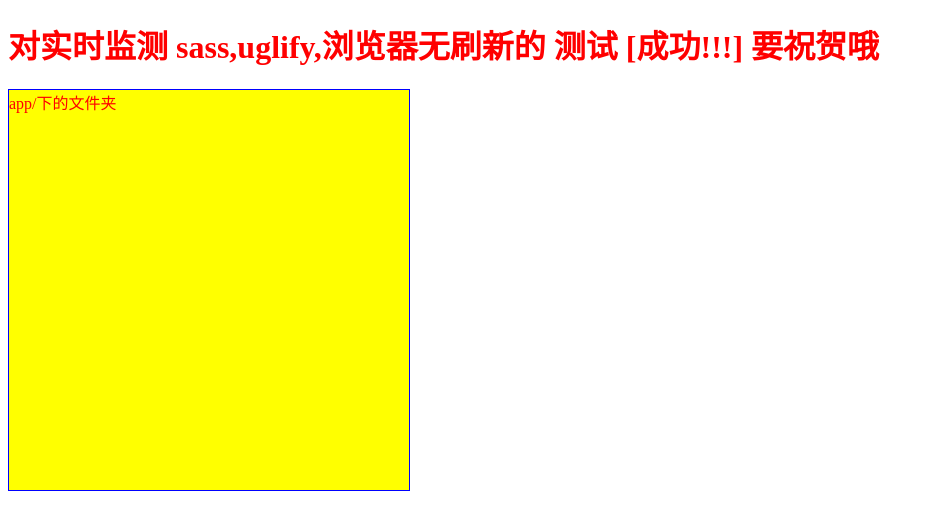
After one commit to yangfei19881024/Useful-project-code, a PHP site: page /app/start.html in a window 1280 px wide. The commit adds this page. Shown: the top 530 px of the page, without its empty margins (0-935 px from the left). Run offline with PHP 8.4, Linux system fonts and the light colour scheme.

Commit message:
深入 uglify 和 grunt-express

```diff
--- a/Gruntjs/grunt-livereload/grunt/app/js/index.js
+++ b/Gruntjs/grunt-livereload/grunt/app/js/index.js
@@ -1,7 +1,7 @@
 (function(){
 
 	document.getElementById("box").onclick = function(){
-		alert("this is yellowbox");
+		alert("this is app/yellowbox?");
 	}
 
 })()
--- /dev/null
+++ b/Gruntjs/grunt-livereload/grunt/app/start.html
@@ -0,0 +1,20 @@
+<!DOCTYPE html>
+<html lang="en">
+<head>
+	<meta charset="UTF-8">
+	<title>Document</title>
+	<link rel="stylesheet" href="../dist/style.css">
+	<style>
+		#box{
+			color:red;
+		}
+	</style>
+</head>
+<body>
+	<h1 class="title">对实时监测 sass,uglify,浏览器无刷新的 测试 [成功!!!] 要祝贺哦</h1>
+	<div class="box" id="box">
+		app/下的文件夹
+	</div>
+</body>
+<script src="../dist/js/index.js"></script>
+</html>
--- a/Gruntjs/grunt-livereload/grunt/app/style.scss
+++ b/Gruntjs/grunt-livereload/grunt/app/style.scss
@@ -4,7 +4,7 @@ $color:yellow;
 	width:400px;
 	height:400px;
 	background:$color;
-	color:$color;
+	color:blue;
 	border:1px solid blue;
 }
 .title{
--- a/Gruntjs/grunt-livereload/grunt/dist/js/index.js
+++ b/Gruntjs/grunt-livereload/grunt/dist/js/index.js
@@ -1,2 +1,2 @@
 /*! grunt jsmin date:2015-01-26 */
-!function(){document.getElementById("box").onclick=function(){alert("this is yellowbox")}}();
+!function(){document.getElementById("box").onclick=function(){alert("this is app/yellowbox?")}}();
--- a/Gruntjs/grunt-livereload/grunt/dist/style.css
+++ b/Gruntjs/grunt-livereload/grunt/dist/style.css
@@ -3,7 +3,7 @@
   width: 400px;
   height: 400px;
   background: yellow;
-  color: yellow;
+  color: blue;
   border: 1px solid blue; }
 
 .title {
```
Also changed, not shown: Gruntjs/grunt-livereload/grunt/Gruntfile.js (+14 -1 lines), 1 other file.
